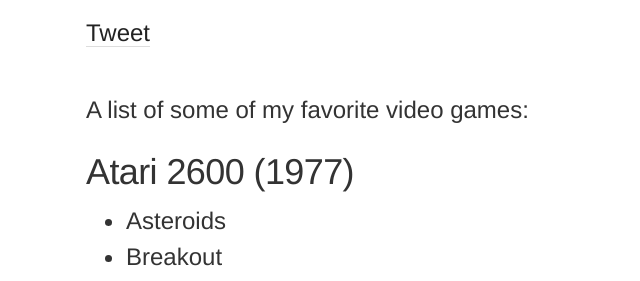
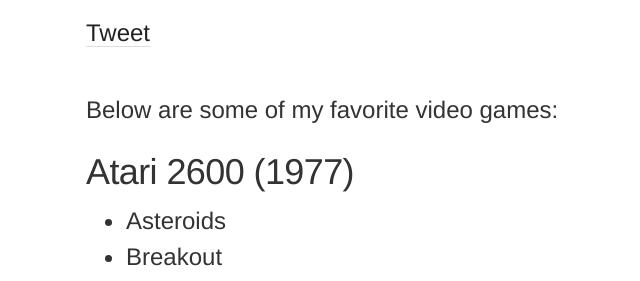
Before and after one commit to joshbuchea/joshbuchea.com, a Jekyll site: the page built from _posts/2018-01-28-great-video-games.md, in a window 1280 px wide and 900 px high, scrolled down 374 px. Shown: the part 164-445 px from the top of the window, without its empty margins (146-786 px from the left). Built offline with Jekyll 4.4.1, drawn with Linux system fonts in a browser that asks for light colours; nearby versions of some CDN libraries; comment, search, counter and statistics services are not loaded.

Commit message:
Tweak verbiage

```diff
--- a/_posts/2018-01-28-great-video-games.md
+++ b/_posts/2018-01-28-great-video-games.md
@@ -3,7 +3,7 @@
 title: Great Video Games
 ---
 
-A list of some of my favorite video games:
+Below are some of my favorite video games:
 
 ## Atari 2600 (1977)
 
```
